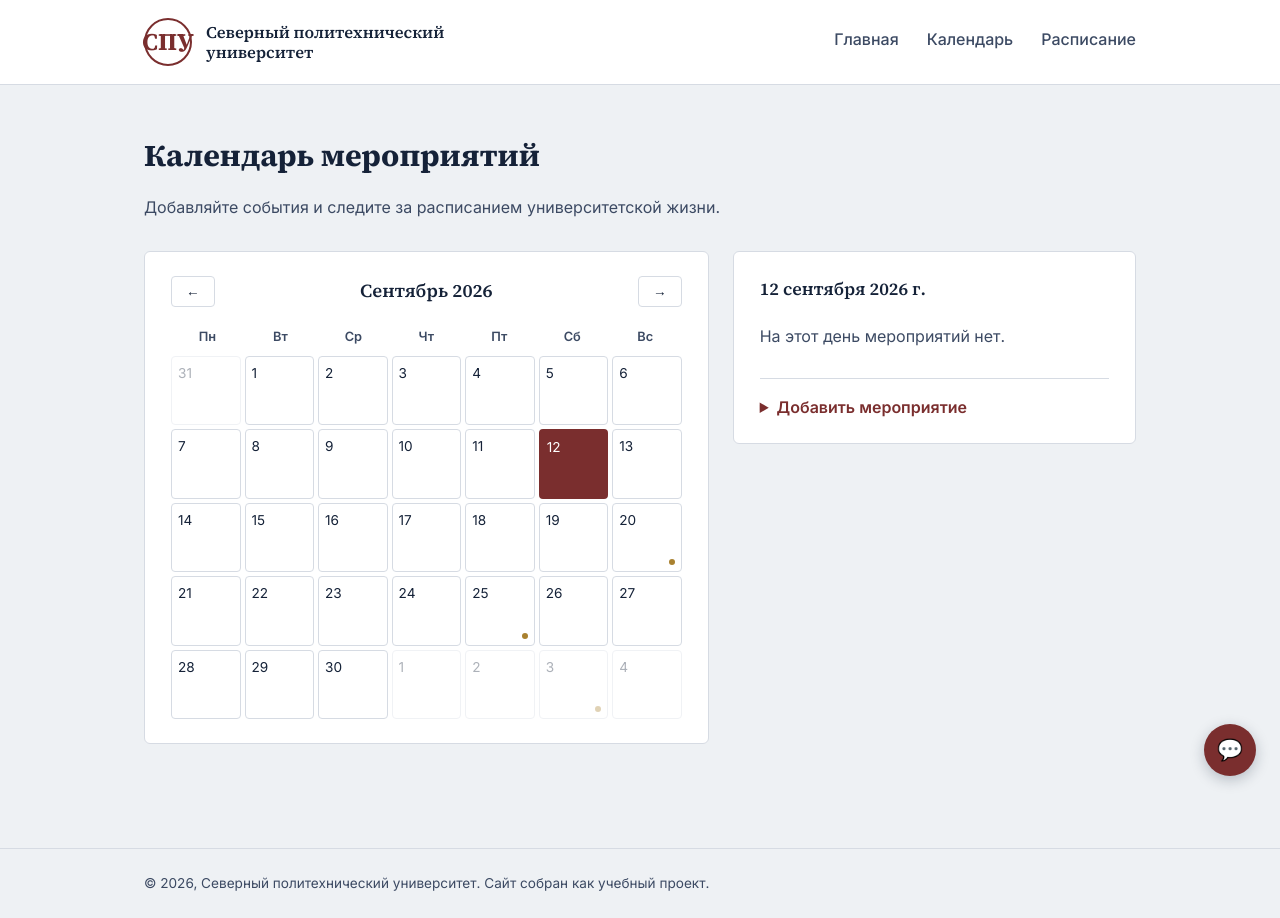
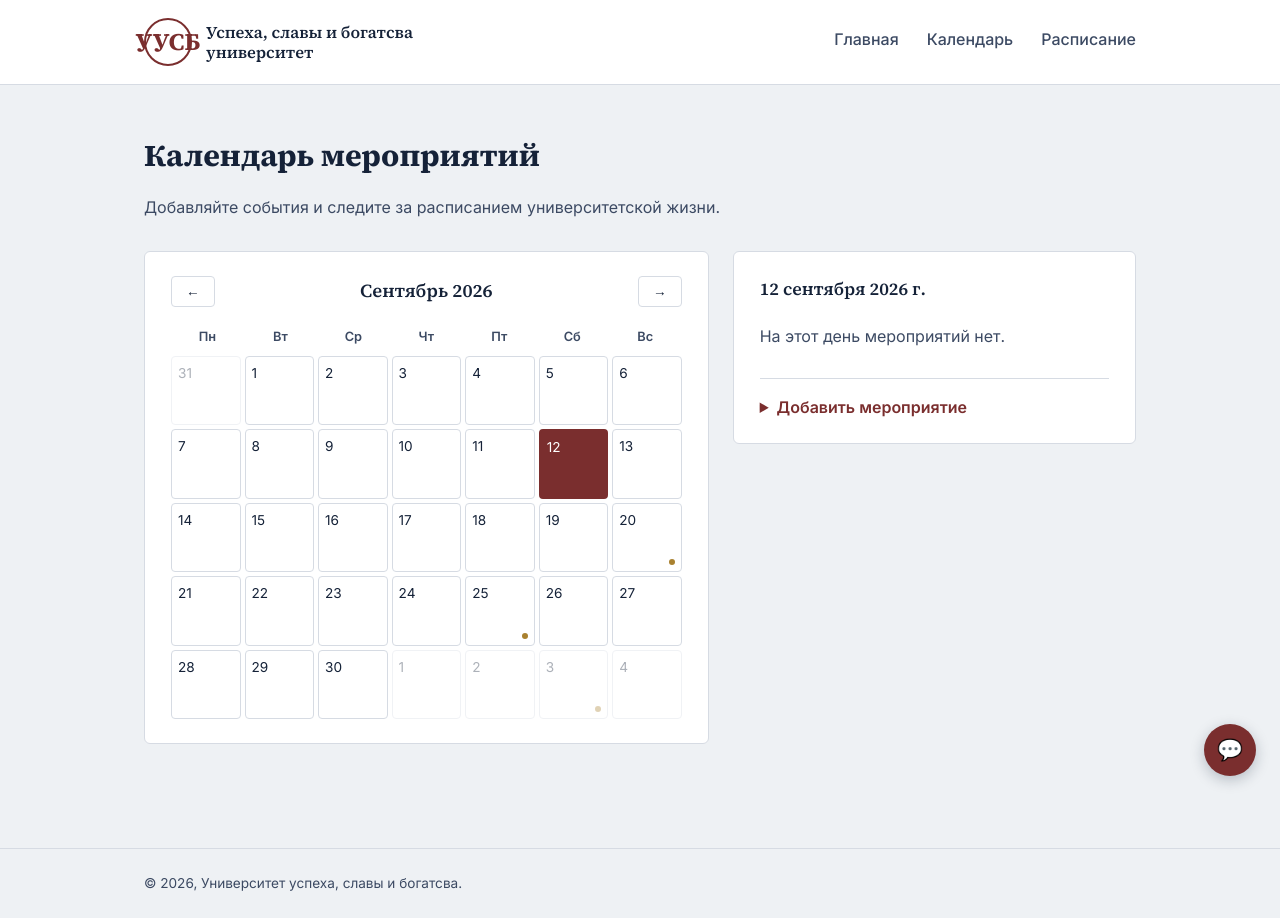
Before and after one commit to alena263/SHORTKHAK, a Python web app: template website/university-site/templates/calendar.html in a window 1280 px wide. Run offline with Jinja, Linux system fonts and the light colour scheme; the template is opened without the code that fills it, so the values that code supplies are empty.

Commit message:
Update university website

```diff
--- a/website/university-site/build.py
+++ b/website/university-site/build.py
@@ -24,7 +24,6 @@ def build():
 
     env = Environment(loader=FileSystemLoader(str(TEMPLATES_DIR)))
 
-    # Очищаем и пересоздаём папку вывода
     if OUTPUT_DIR.exists():
         shutil.rmtree(OUTPUT_DIR)
     OUTPUT_DIR.mkdir(parents=True)
@@ -41,12 +40,10 @@ def build():
         (OUTPUT_DIR / filename).write_text(html, encoding="utf-8")
         print(f"  собрано: {filename}")
 
-    # Копируем статические файлы и данные, чтобы JS мог их подгружать
+
     shutil.copytree(STATIC_DIR, OUTPUT_DIR / "static")
     shutil.copytree(DATA_DIR, OUTPUT_DIR / "data")
 
-    # Файл .nojekyll нужен, чтобы GitHub Pages не пытался обработать
-    # сайт через Jekyll (это может сломать папки, начинающиеся с "_")
     (OUTPUT_DIR / ".nojekyll").touch()
 
     print(f"\nГотово. Сайт собран в папке: {OUTPUT_DIR}")
--- a/website/university-site/templates/base.html
+++ b/website/university-site/templates/base.html
@@ -3,7 +3,7 @@
 <head>
 <meta charset="UTF-8">
 <meta name="viewport" content="width=device-width, initial-scale=1.0">
-<title>{% block title %}Северный политехнический университет{% endblock %}</title>
+<title>{% block title %}Университет успеха, славы и богатства{% endblock %}</title>
 <link rel="preconnect" href="https://fonts.googleapis.com">
 <link href="https://fonts.googleapis.com/css2?family=Source+Serif+4:wght@500;600;700&family=Inter:wght@400;500;600&family=IBM+Plex+Mono:wght@500&display=swap" rel="stylesheet">
 <link rel="stylesheet" href="static/css/style.css">
@@ -12,8 +12,8 @@
   <header class="site-header">
     <div class="wrap header-row">
       <a class="brand" href="index.html">
-        <span class="brand-mark">СПУ</span>
-        <span class="brand-name">Северный политехнический<br>университет</span>
+        <span class="brand-mark">УУСБ</span>
+        <span class="brand-name">Успеха, славы и богатсва<br>университет</span>
       </a>
       <nav class="site-nav">
         <a href="index.html" {% if active == 'home' %}class="active"{% endif %}>Главная</a>
@@ -29,7 +29,7 @@
 
   <footer class="site-footer">
     <div class="wrap">
-      <p>© 2026, Северный политехнический университет. Сайт собран как учебный проект.</p>
+      <p>© 2026, Университет успеха, славы и богатсва.</p>
     </div>
   </footer>
 
--- a/website/university-site/templates/calendar.html
+++ b/website/university-site/templates/calendar.html
@@ -1,5 +1,5 @@
 {% extends "base.html" %}
-{% block title %}Календарь — Северный политехнический университет{% endblock %}
+{% block title %}Календарь — Университет успеха, славы и богатства{% endblock %}
 {% block content %}
 
 <section class="page-head">
@@ -45,7 +45,7 @@
         <button type="submit" class="btn btn-primary btn-small">Сохранить</button>
         <p class="note">Событие сохранится в этом браузере сразу.
         Чтобы оно появилось у всех посетителей сайта, добавьте его также
-        в <code>data/events.json</code> и опубликуйте изменения (см. README).</p>
+        в <code>data/events.json</code> и опубликуйте изменения. </p>
       </form>
     </details>
   </aside>
--- a/website/university-site/templates/schedule.html
+++ b/website/university-site/templates/schedule.html
@@ -1,5 +1,5 @@
 {% extends "base.html" %}
-{% block title %}Расписание — Северный политехнический университет{% endblock %}
+{% block title %}Расписание — Университет успеха, славы и богатства{% endblock %}
 {% block content %}
 
 <section class="page-head">
```
